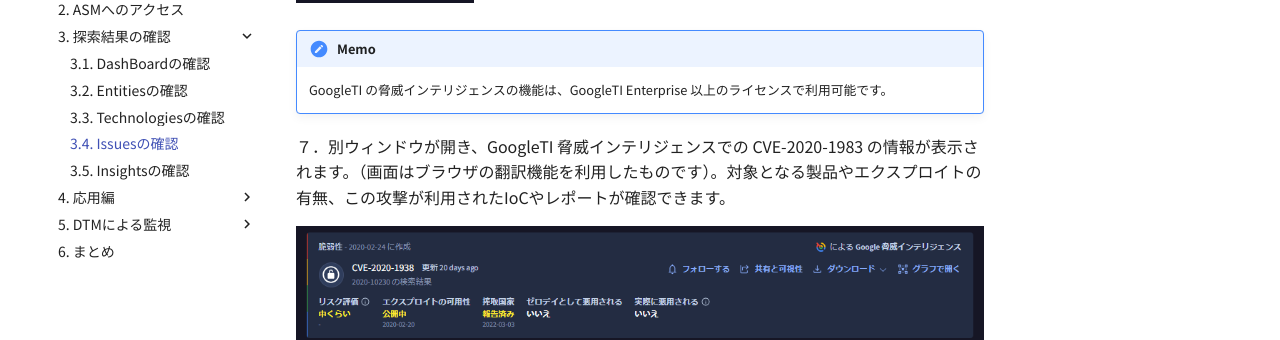
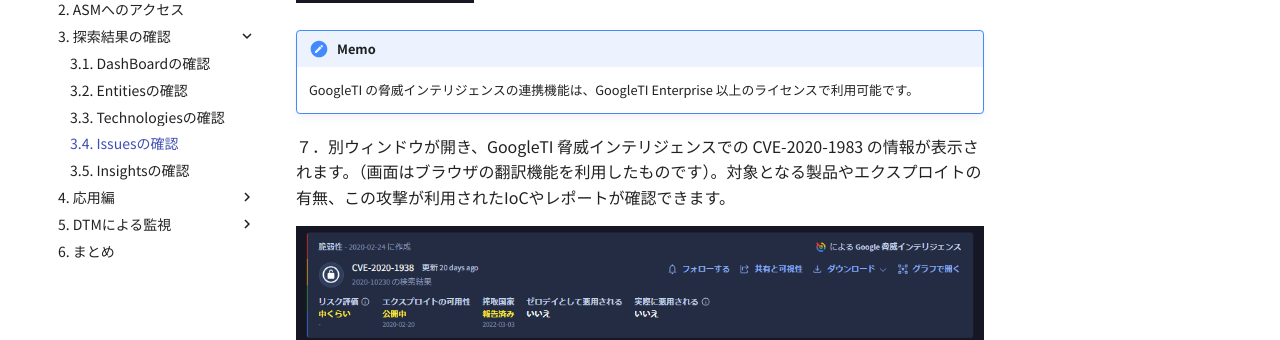
Before and after one commit to skiritan/gti-workshop, an MkDocs documentation site: the page built from docs/asm/034-check-issues.md, in a window 1280 px wide and 900 px high, scrolled down 2572 px. Shown: the part 180-520 px from the top of the window. Built offline with MkDocs 1.6.1 and Material for MkDocs 9.7.7, drawn with Linux system fonts in a browser that asks for light colours; some of the changed lines change nothing that is shown.

Commit message:
rev20251007

```diff
--- a/docs/asm/034-check-issues.md
+++ b/docs/asm/034-check-issues.md
@@ -42,7 +42,7 @@
 
 
 !!! memo
-    GoogleTI の脅威インテリジェンスの機能は、GoogleTI Enterprise 以上のライセンスで利用可能です。
+    GoogleTI の脅威インテリジェンスの連携機能は、GoogleTI Enterprise 以上のライセンスで利用可能です。
 
 
 
--- a/mkdocs.yml
+++ b/mkdocs.yml
@@ -39,36 +39,13 @@
       - '3.2. Entitiesの確認': 'asm/032-check-entities1.md'
       - '3.3. Technologiesの確認': 'asm/033-check-technologies.md'
       - '3.4. Issuesの確認': 'asm/034-check-issues.md'
-      - '3.5. Insightsの確認': '035-check-insights.md'
+      - '3.5. Insightsの確認': 'asm/035-check-insights.md'
     - '4. 応用編':
-      - '4.1. Export機能': '041-adv-export.md'
-      - '4.2. 運用機能': '042-adv-operation.md'
-      - '4.3. Library': '043-adv-library.md'
-      - '4.4. ASMコース終了': '044-adv-break.md'
+      - '4.1. Export機能': 'asm/041-adv-export.md'
+      - '4.2. 運用機能': 'asm/042-adv-operation.md'
+      - '4.3. Library': 'asm/043-adv-library.md'
+      - '4.4. ASMコース終了': 'asm/044-adv-break.md'
     - '5. DTMによる監視':
-      - '5.1. DTMへのアクセス': '050-dtm-access.md'
-      - '5.2. DTM検索': '051-dtm-serch.md'
-    - '6. まとめ': '06-summary.md'
-
-
-#  - 'MATI / VT 機能':
-#    - '1.1. VTへのアクセス': '01-environment-access.md'
-
-
-
-#  - '1. ASMへのアクセス': '01-environment-access.md'
-#  - '2. 設定の確認': '02-configuration-check.md'
-#  - '3. 探索結果の確認':
-#    - '3.1. DashBoardの確認': '031-check-dashboard.md'
-#    - '3.2. Entitiesの確認1': '032-check-entities1.md'
-#    - '3.3. Entitiesの確認2': '033-check-entities2.md'
-#    - '3.4. Technologiesの確認': '033-check-technologies.md'
-#    - '3.5. Issuesの確認': '034-check-issues.md'
-#    - '3.6. Insightsの確認': '035-check-insights.md'
-#  - '4. 自組織の状況確認': '04-check-ownproject.md'
-#  - '5. 応用編':
-#    - '5.1. Export機能': '051-adv-export.md'
-#    - '5.2. 運用機能': '052-adv-operation.md'
-#    - '5.3. Library': '053-adv-library.md'
-#    - '5.4. 自由時間': '054-adv-break.md'
-#   - '6. まとめ': '06-summary.md'
+      - '5.1. DTMへのアクセス': 'asm/050-dtm-access.md'
+      - '5.2. DTM検索': 'asm/051-dtm-serch.md'
+    - '6. まとめ': 'asm/06-summary.md'
```
Also changed, not shown: docs/images/image-20250311174416357.png (deleted), 1 other file.
